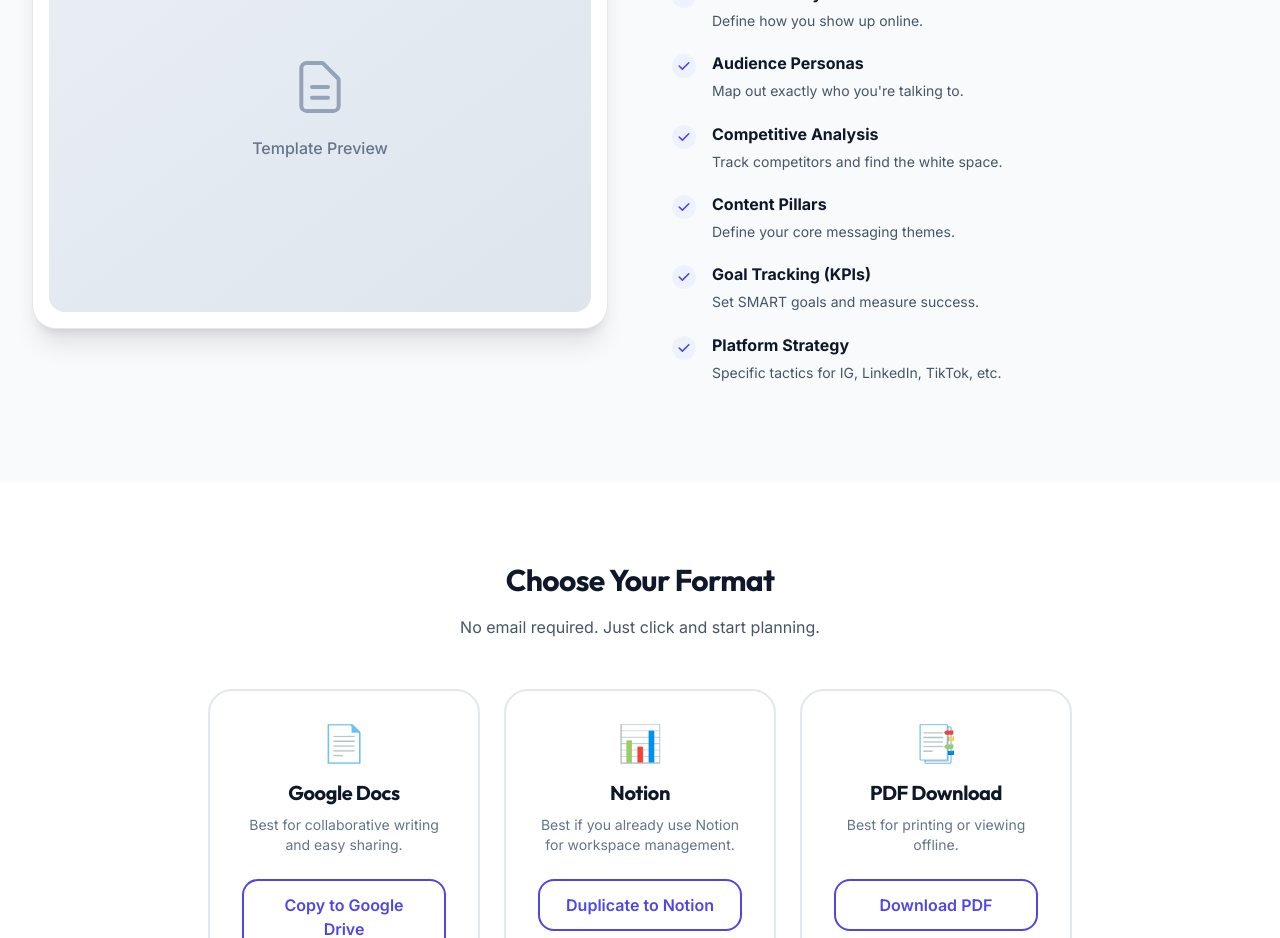
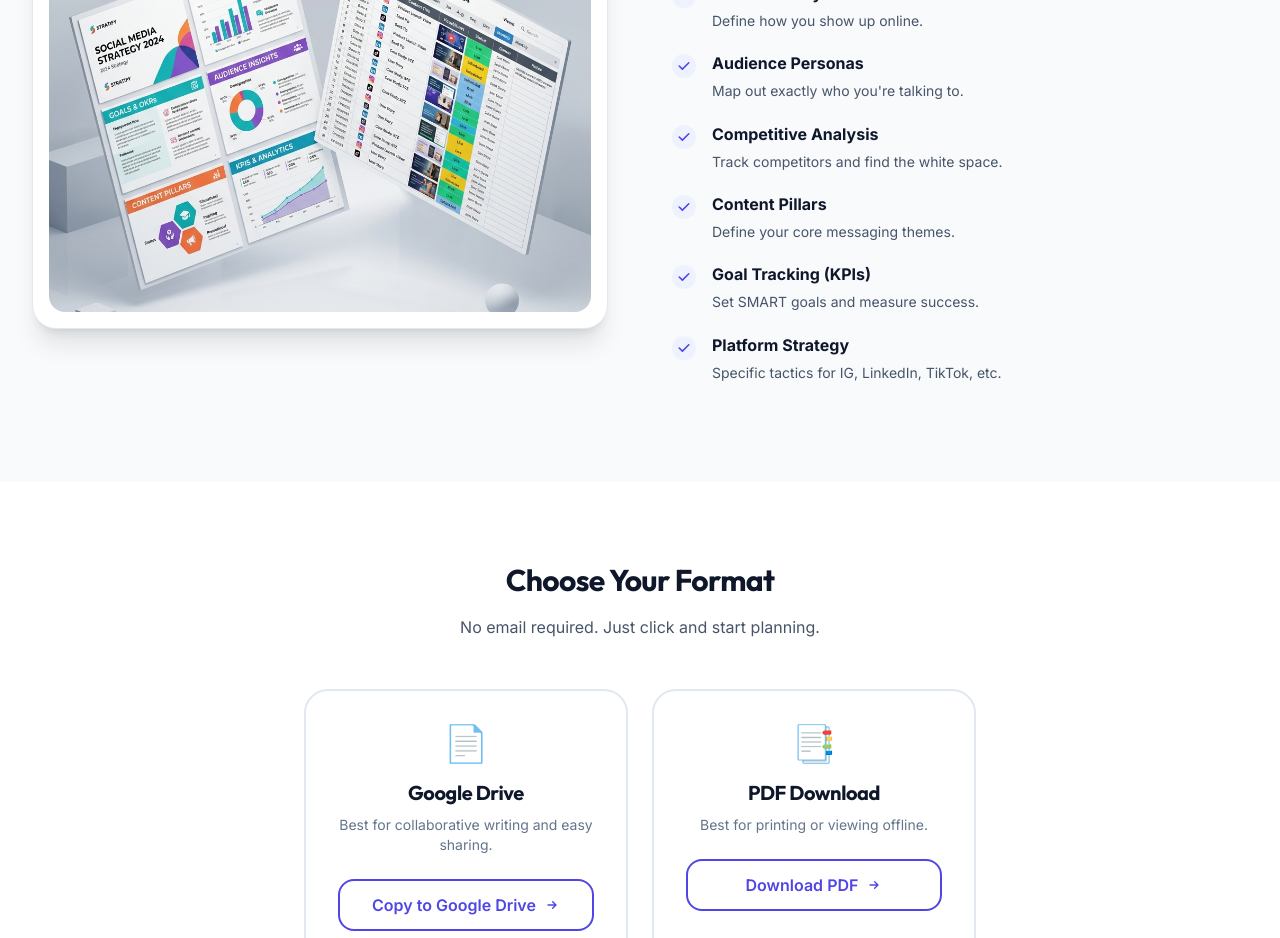
Before and after one commit to farad-alam/Social-Media-Strategist, a Next.js app: page /social-media-strategy-template in a window 1280 px wide. Shown: the part 920-1858 px from the top of the page. Built offline with nearby package versions, Linux system fonts and the light colour scheme.

Commit message:
Update template page options and preview

```diff
--- a/app/social-media-strategy-template/page.tsx
+++ b/app/social-media-strategy-template/page.tsx
@@ -57,14 +57,11 @@ export default function TemplatePage() {
              <ScrollReveal direction="left">
                <div className="bg-white p-4 rounded-2xl shadow-xl border border-slate-200">
                   <div className="aspect-[4/3] bg-slate-100 rounded-xl flex items-center justify-center relative overflow-hidden">
-                     {/* Placeholder for actual template preview image */}
-                     <div className="absolute inset-0 bg-gradient-to-br from-slate-200 to-slate-300 opacity-50"></div>
-                     <div className="relative z-10 text-center">
-                       <svg className="w-16 h-16 text-slate-400 mx-auto mb-4" fill="none" viewBox="0 0 24 24" stroke="currentColor">
-                         <path strokeLinecap="round" strokeLinejoin="round" strokeWidth={1.5} d="M9 12h6m-6 4h6m2 5H7a2 2 0 01-2-2V5a2 2 0 012-2h5.586a1 1 0 01.707.293l5.414 5.414a1 1 0 01.293.707V19a2 2 0 01-2 2z" />
-                       </svg>
-                       <span className="text-slate-500 font-medium">Template Preview</span>
-                     </div>
+                     <img
+                        src="/images/strategy-template-preview.png"
+                        alt="Social Media Strategy Template Preview"
+                        className="w-full h-full object-cover"
+                     />
                   </div>
                </div>
              </ScrollReveal>
@@ -110,24 +107,18 @@ export default function TemplatePage() {
             <h2 className="text-3xl font-bold text-slate-900 mb-4">Choose Your Format</h2>
             <p className="text-slate-600 mb-12">No email required. Just click and start planning.</p>
 
-            <div className="grid md:grid-cols-3 gap-6">
-               <div className="bg-white border-2 border-slate-200 rounded-2xl p-8 hover:border-primary transition-colors">
+            <div className="grid md:grid-cols-2 gap-6 max-w-2xl mx-auto">
+               <div className="bg-white border-2 border-slate-200 rounded-2xl p-8 hover:border-primary transition-colors text-center">
                   <div className="text-4xl mb-4">📄</div>
-                  <h3 className="text-xl font-bold mb-2">Google Docs</h3>
+                  <h3 className="text-xl font-bold mb-2">Google Drive</h3>
                   <p className="text-sm text-slate-500 mb-6">Best for collaborative writing and easy sharing.</p>
-                  <Button variant="outline" fullWidth>Copy to Google Drive</Button>
+                  <Button href="#" variant="outline" fullWidth>Copy to Google Drive</Button>
                </div>
-               <div className="bg-white border-2 border-slate-200 rounded-2xl p-8 hover:border-primary transition-colors">
-                  <div className="text-4xl mb-4">📊</div>
-                  <h3 className="text-xl font-bold mb-2">Notion</h3>
-                  <p className="text-sm text-slate-500 mb-6">Best if you already use Notion for workspace management.</p>
-                  <Button variant="outline" fullWidth>Duplicate to Notion</Button>
-               </div>
-               <div className="bg-white border-2 border-slate-200 rounded-2xl p-8 hover:border-primary transition-colors">
+               <div className="bg-white border-2 border-slate-200 rounded-2xl p-8 hover:border-primary transition-colors text-center">
                   <div className="text-4xl mb-4">📑</div>
                   <h3 className="text-xl font-bold mb-2">PDF Download</h3>
                   <p className="text-sm text-slate-500 mb-6">Best for printing or viewing offline.</p>
-                  <Button variant="outline" fullWidth>Download PDF</Button>
+                  <Button href="#" variant="outline" fullWidth>Download PDF</Button>
                </div>
             </div>
          </div>
```
Also changed, not shown: public/images/strategy-template-preview.png (added).
